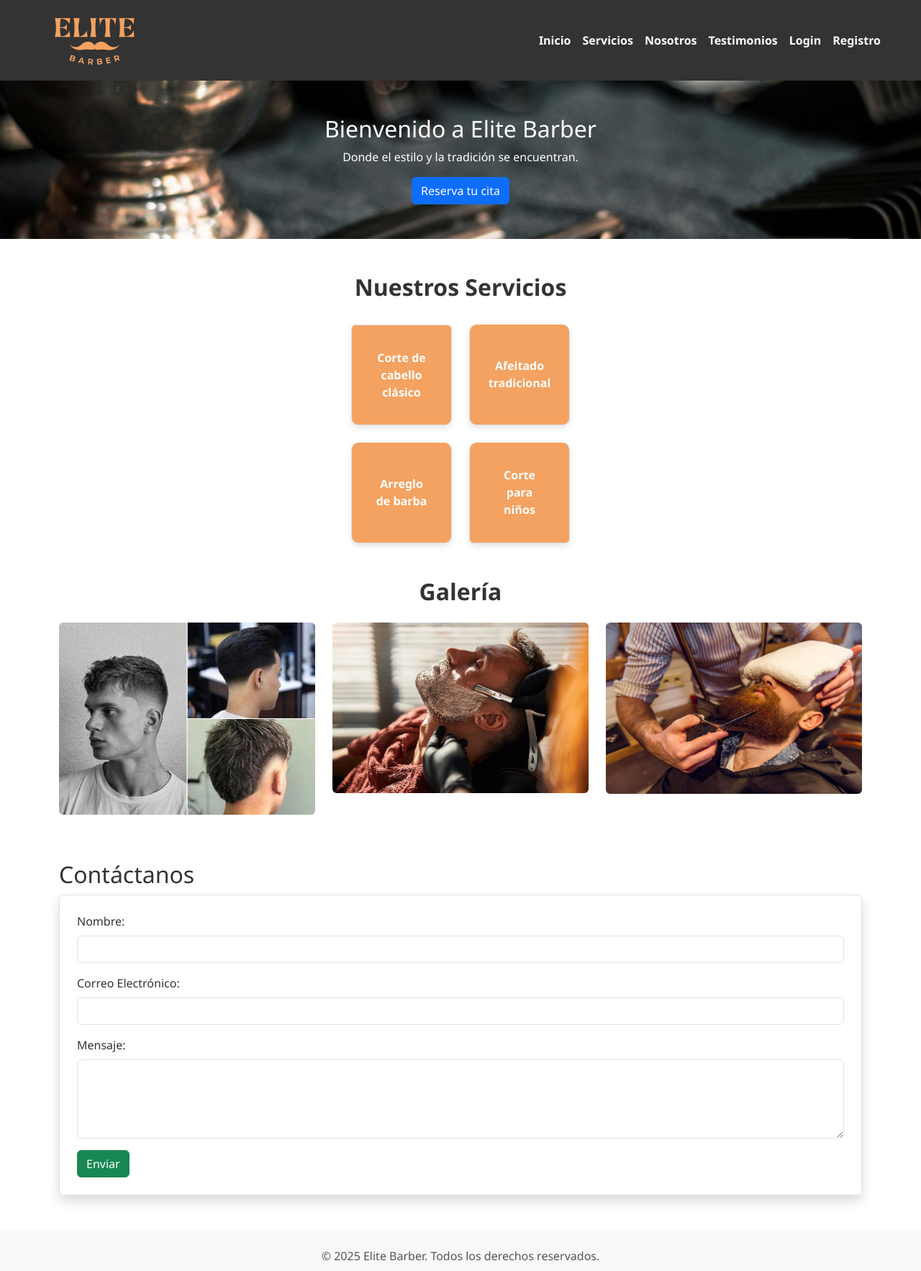
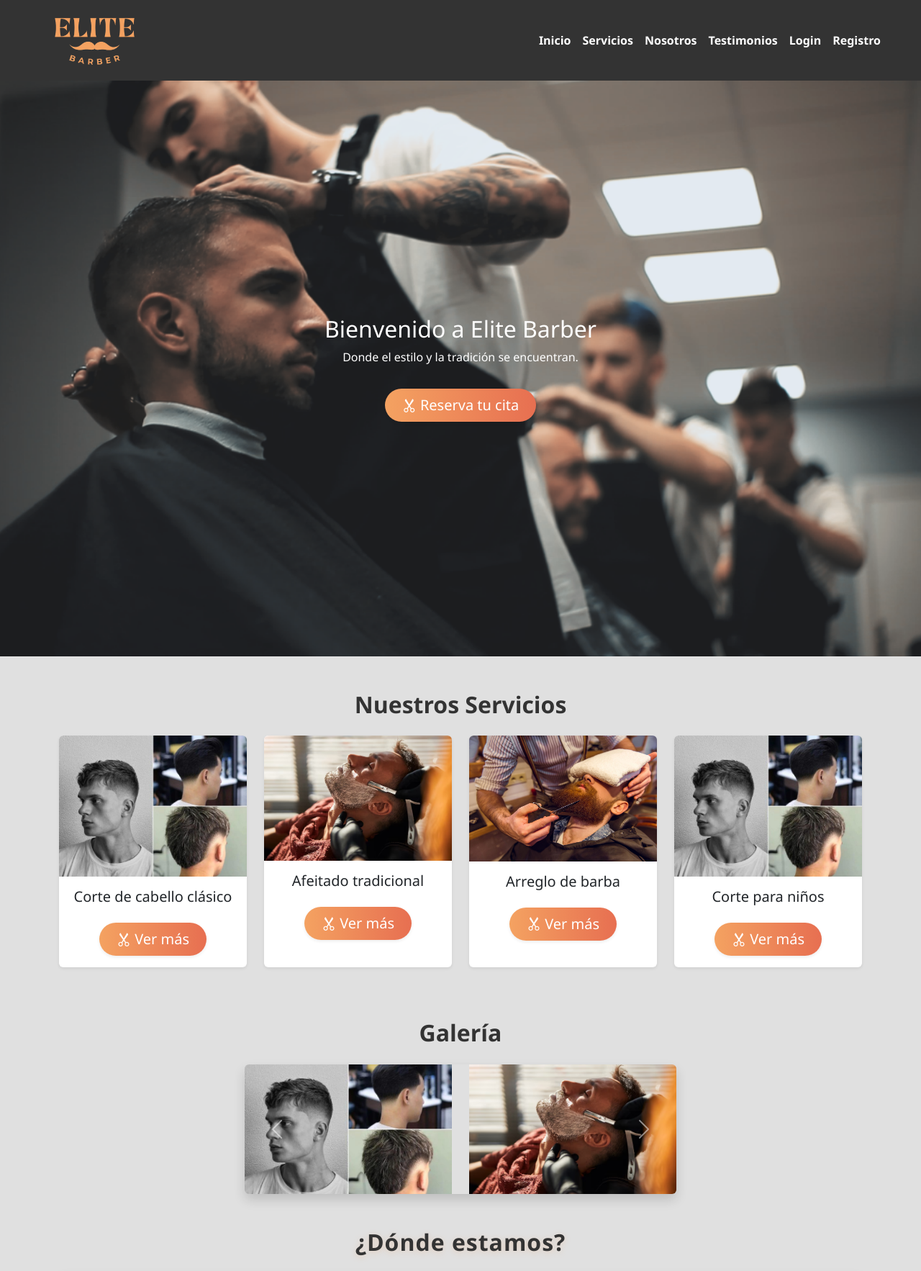
Before and after one commit to benjgonzalezm/barber, a Django app: page / in a window 1280 px wide. Shown: the top 1766 px of the page at 72% size. Run offline with Django 4.2, Linux system fonts and the light colour scheme; some libraries are stand-ins or nearby versions.

Commit message:
Home visual

```diff
--- a/barber_base3/gestion3/static/gestion3/css/menu.css
+++ b/barber_base3/gestion3/static/gestion3/css/menu.css
@@ -3,15 +3,24 @@ body {
   font-family: 'Segoe UI', Tahoma, Geneva, Verdana, sans-serif;
   margin: 0;
   padding: 0;
-  background-color: #ffffff;
+  background-color: #33333326;
   color: #333;
 }
 
 #hero {
-  background: url('../images/fondo-main.jpeg') no-repeat center center/cover;
+  background: url('../images/nosotros.png') no-repeat top center/cover;
   color: white;
-  padding: 13rem 1rem;
+  min-height: 100vh;      /* Ocupa toda la altura de la ventana */
+  width: 100vw;           /* Ocupa todo el ancho de la ventana */
+  margin-left: calc(-50vw + 50%);
+  margin-right: calc(-50vw + 50%);
+  display: flex;
+  flex-direction: column;
+  align-items: center;
+  justify-content: center;
   text-align: center;
+  box-sizing: border-box;
+  padding: 0;
 }
 
 
@@ -113,3 +122,25 @@ footer ul.list-inline li {
     aspect-ratio: 1 / 1;
   }
 }
+
+
+
+/* Estilo para la sección de ubicación */
+
+
+#ubicacion h2 {
+  font-size: 2rem;
+  font-weight: 700;
+  margin-bottom: 1.5rem;
+  letter-spacing: 1px;
+  text-shadow: 0 2px 8px #f4a26144;
+  text-align: center;
+}
+
+#ubicacion .ratio {
+  border-radius: 12px;
+  overflow: hidden;
+  box-shadow: 0 2px 12px rgba(231,111,81,0.13);
+  background: #fff;
+  margin-bottom: 0;
+}
--- a/barber_base3/gestion3/templates/gestion3/menu.html
+++ b/barber_base3/gestion3/templates/gestion3/menu.html
@@ -4,6 +4,7 @@
 <head>
   <meta charset="UTF-8" />
   <meta name="viewport" content="width=device-width, initial-scale=1.0" />
+  <link rel="stylesheet" href="https://cdn.jsdelivr.net/npm/bootstrap-icons@1.11.3/font/bootstrap-icons.min.css">
   <title>Elite Barber</title>
 
   <link
@@ -16,14 +17,6 @@
   <link rel="stylesheet" href="{% static 'gestion3/css/menu.css' %}" />
   <script src="//code.tidio.co/kgnwuq6kphf4ksqkcbosbay7ylrkzmge.js" async></script>
 </head>
-<style>
-  #hero {
-    background: url("{% static 'gestion3/images/fondo-main.jpeg' %}") no-repeat center center / cover;
-    color: white;
-    padding: 13rem 1rem;
-    text-align: center;
-  }
-</style>
 <body>
 
   {% include 'gestion3/nav.html' %}
@@ -31,91 +24,117 @@
 <section id="hero" class="text-center p-5">
   <h2>Bienvenido a Elite Barber</h2>
   <p>Donde el estilo y la tradición se encuentran.</p>
-  <a href="{% url 'servicios' %}" class="btn btn-primary">Reserva tu cita</a>
+
+  <a href="{% url 'servicios' %}" class="btn btn-primary btn-lg mt-3 px-4 rounded-pill shadow-sm"
+     style="background: linear-gradient(90deg, #f4a261 0%, #e76f51 100%); border: none;">
+    <i class="bi bi-scissors"></i> Reserva tu cita
+  </a>
 </section>
 
   <section id="servicios" class="container my-5">
-    <h2 class="mb-4">Nuestros Servicios</h2>
-    <ul class="list-group servicios-lista">
-      <li class="list-group-item"><a href="{% url 'servicios' %}">Corte de cabello clásico</a></li>
-      <li class="list-group-item"><a href="{% url 'servicios' %}">Afeitado tradicional</a></li>
-      <li class="list-group-item"><a href="{% url 'servicios' %}">Arreglo de barba</a></li>
-      <li class="list-group-item"><a href="{% url 'servicios' %}">Corte para niños</a></li>
-    </ul>
-  </section>
+  <h2 class="mb-4">Nuestros Servicios</h2>
+  <div class="row justify-content-center">
+    <div class="col-md-3 mb-4">
+      <div class="card h-100 shadow-sm border-0">
+        <img src="{% static 'gestion3/images/cortes-pelo.jpg' %}" class="card-img-top rounded-top" alt="Corte de cabello clásico">
+        <div class="card-body text-center">
+          <h5 class="card-title">Corte de cabello clásico</h5>
+          <!-- Reemplaza los botones de servicios por este formato -->
+<a href="{% url 'servicios' %}" class="btn btn-primary btn-lg mt-3 px-4 rounded-pill shadow-sm" style="background: linear-gradient(90deg, #f4a261 0%, #e76f51 100%); border: none;">
+  <i class="bi bi-scissors"></i> Ver más
+</a>
+        </div>
+      </div>
+    </div>
+    <div class="col-md-3 mb-4">
+      <div class="card h-100 shadow-sm border-0">
+        <img src="{% static 'gestion3/images/afeitado-tradi.avif' %}" class="card-img-top rounded-top" alt="Afeitado tradicional">
+        <div class="card-body text-center">
+          <h5 class="card-title">Afeitado tradicional</h5>
+<!-- Reemplaza los botones de servicios por este formato -->
+<a href="{% url 'servicios' %}" class="btn btn-primary btn-lg mt-3 px-4 rounded-pill shadow-sm" style="background: linear-gradient(90deg, #f4a261 0%, #e76f51 100%); border: none;">
+  <i class="bi bi-scissors"></i> Ver más
+</a>        </div>
+      </div>
+    </div>
+    <div class="col-md-3 mb-4">
+      <div class="card h-100 shadow-sm border-0">
+        <img src="{% static 'gestion3/images/afeitados.jpg' %}" class="card-img-top rounded-top" alt="Arreglo de barba">
+        <div class="card-body text-center">
+          <h5 class="card-title">Arreglo de barba</h5>
+<a href="{% url 'servicios' %}" class="btn btn-primary btn-lg mt-3 px-4 rounded-pill shadow-sm" style="background: linear-gradient(90deg, #f4a261 0%, #e76f51 100%); border: none;">
+  <i class="bi bi-scissors"></i> Ver más
+</a>
+        </div>
+      </div>
+    </div>
+    <div class="col-md-3 mb-4">
+      <div class="card h-100 shadow-sm border-0">
+        <img src="{% static 'gestion3/images/cortes-pelo.jpg' %}" class="card-img-top rounded-top" alt="Corte para niños">
+        <div class="card-body text-center">
+          <h5 class="card-title">Corte para niños</h5>
+<a href="{% url 'servicios' %}" class="btn btn-primary btn-lg mt-3 px-4 rounded-pill shadow-sm" style="background: linear-gradient(90deg, #f4a261 0%, #e76f51 100%); border: none;">
+  <i class="bi bi-scissors"></i> Ver más
+</a>
+        </div>
+      </div>
+    </div>
+  </div>
+</section>
 
   <section id="galeria" class="container my-5">
-    <h2>Galería</h2>
-    <div class="row imagenes">
-      <div class="col-md-4 mb-3"><img src="{% static 'gestion3/images/cortes-pelo.jpg' %}" alt="Corte de cabello" class="img-fluid rounded"></div>
-      <div class="col-md-4 mb-3"><img src="{% static 'gestion3/images/afeitado-tradi.avif' %}" alt="Afeitado" class="img-fluid rounded"></div>
-      <div class="col-md-4 mb-3"><img src="{% static 'gestion3/images/afeitados.jpg' %}" alt="Arreglo de barba" class="img-fluid rounded"></div>
-    </div>
-  </section>
-
-  {% comment %}
-  <section id="testimonios" class="container my-5 text-center">
-    <h2>Testimonios</h2>
-    <div class="testimonios-carrusel d-flex align-items-center justify-content-center flex-column">
-      <div class="mb-3">
-        <button class="btn btn-outline-secondary me-2 carrusel-btn" id="prev">&#8592;</button>
-        <button class="btn btn-outline-secondary carrusel-btn" id="next">&#8594;</button>
+  <h2>Galería</h2>
+  <div id="galeriaCarousel" class="carousel slide mx-auto" data-bs-ride="carousel" style="max-width:600px;">
+    <div class="carousel-inner rounded shadow">
+      <div class="carousel-item active">
+        <div class="row">
+          <div class="col-6">
+            <img src="{% static 'gestion3/images/cortes-pelo.jpg' %}" class="d-block w-100" alt="Corte de cabello" style="object-fit:cover; height:180px;">
+          </div>
+          <div class="col-6">
+            <img src="{% static 'gestion3/images/afeitado-tradi.avif' %}" class="d-block w-100" alt="Afeitado" style="object-fit:cover; height:180px;">
+          </div>
+        </div>
       </div>
-
-      <div class="testimonio-activo">
-        <blockquote>
-          <p>"El mejor lugar para un corte de cabello. Atención de primera clase."</p>
-          <div class="estrellas">★★★★★</div>
-          <cite>- Juan Pérez</cite>
-        </blockquote>
-      </div>
-      <div class="testimonio-activo" style="display:none;">
-        <blockquote>
-          <p>"Un ambiente relajante y profesionales muy capacitados."</p>
-          <div class="estrellas">★★★★★</div>
-          <cite>- María López</cite>
-        </blockquote>
-      </div>
-      <div class="testimonio-activo" style="display:none;">
-        <blockquote>
-          <p>"Excelente servicio y resultados impecables. ¡Muy recomendados!"</p>
-          <div class="estrellas">★★★★★</div>
-          <cite>- Carlos Ramírez</cite>
-        </blockquote>
-      </div>
-      <div class="testimonio-activo" style="display:none;">
-        <blockquote>
-          <p>"Siempre salgo satisfecho, el personal es muy amable."</p>
-          <div class="estrellas">★★★★★</div>
-          <cite>- Sofía Martínez</cite>
-        </blockquote>
+      <div class="carousel-item">
+        <div class="row">
+          <div class="col-6">
+            <img src="{% static 'gestion3/images/afeitados.jpg' %}" class="d-block w-100" alt="Arreglo de barba" style="object-fit:cover; height:180px;">
+          </div>
+          <div class="col-6">
+            <img src="{% static 'gestion3/images/cortes-pelo.jpg' %}" class="d-block w-100" alt="Corte de cabello clásico" style="object-fit:cover; height:180px;">
+          </div>
+        </div>
       </div>
     </div>
-  </section>
+    <button class="carousel-control-prev" type="button" data-bs-target="#galeriaCarousel" data-bs-slide="prev">
+      <span class="carousel-control-prev-icon" aria-hidden="true"></span>
+      <span class="visually-hidden">Anterior</span>
+    </button>
+    <button class="carousel-control-next" type="button" data-bs-target="#galeriaCarousel" data-bs-slide="next">
+      <span class="carousel-control-next-icon" aria-hidden="true"></span>
+      <span class="visually-hidden">Siguiente</span>
+    </button>
+  </div>
+</section>
 
-  {% endcomment %}
 
-  <section id="contacto" class="container my-5">
-    <h2>Contáctanos</h2>
-    <form action="enviar.php" method="POST" class="border p-4 rounded shadow">
-      <div class="mb-3">
-        <label for="nombre" class="form-label">Nombre:</label>
-        <input type="text" id="nombre" name="nombre" class="form-control" required />
-      </div>
 
-      <div class="mb-3">
-        <label for="email" class="form-label">Correo Electrónico:</label>
-        <input type="email" id="email" name="email" class="form-control" required />
-      </div>
-
-      <div class="mb-3">
-        <label for="mensaje" class="form-label">Mensaje:</label>
-        <textarea id="mensaje" name="mensaje" class="form-control" rows="4" required></textarea>
-      </div>
-
-      <button type="submit" class="btn btn-success">Enviar</button>
-    </form>
-  </section>
+  <section id="ubicacion" class="container my-5">
+  <h2>¿Dónde estamos?</h2>
+  <div class="ratio ratio-21x9 rounded shadow" style="max-width:100%; min-height:180px;">
+    <iframe
+      src="https://www.google.com/maps?q=La+Montaña+Sur+2855,+Santiago,+Chile&output=embed"
+      width="100%"
+      height="180"
+      style="border:0; min-height:180px;"
+      allowfullscreen=""
+      loading="lazy"
+      referrerpolicy="no-referrer-when-downgrade"
+      title="Ubicación Elite Barber"
+    ></iframe>
+  </div>
+</section>
 
   <footer class="text-center p-4 bg-light mt-5">
     <p>&copy; 2025 Elite Barber. Todos los derechos reservados.</p>
```
